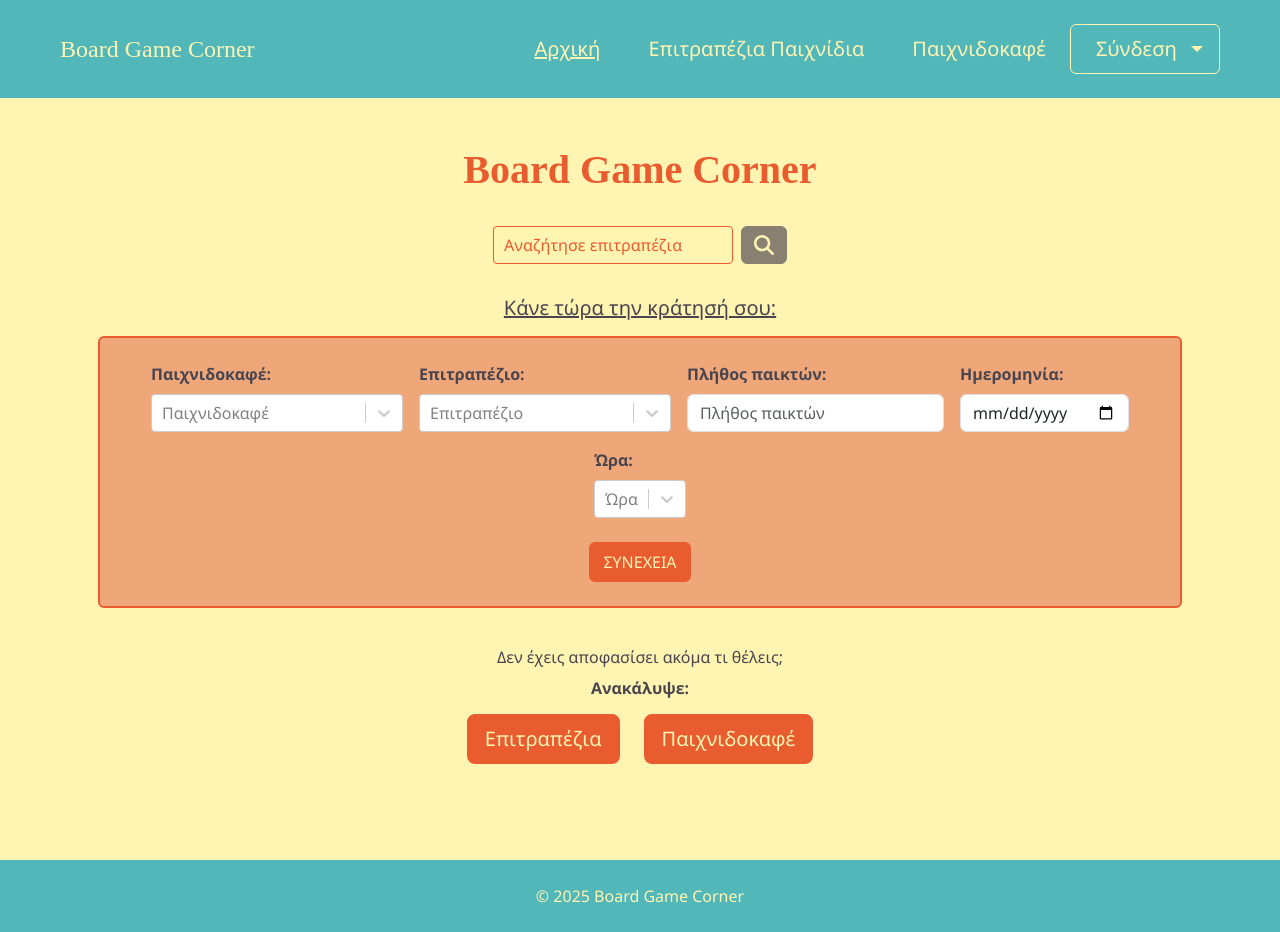
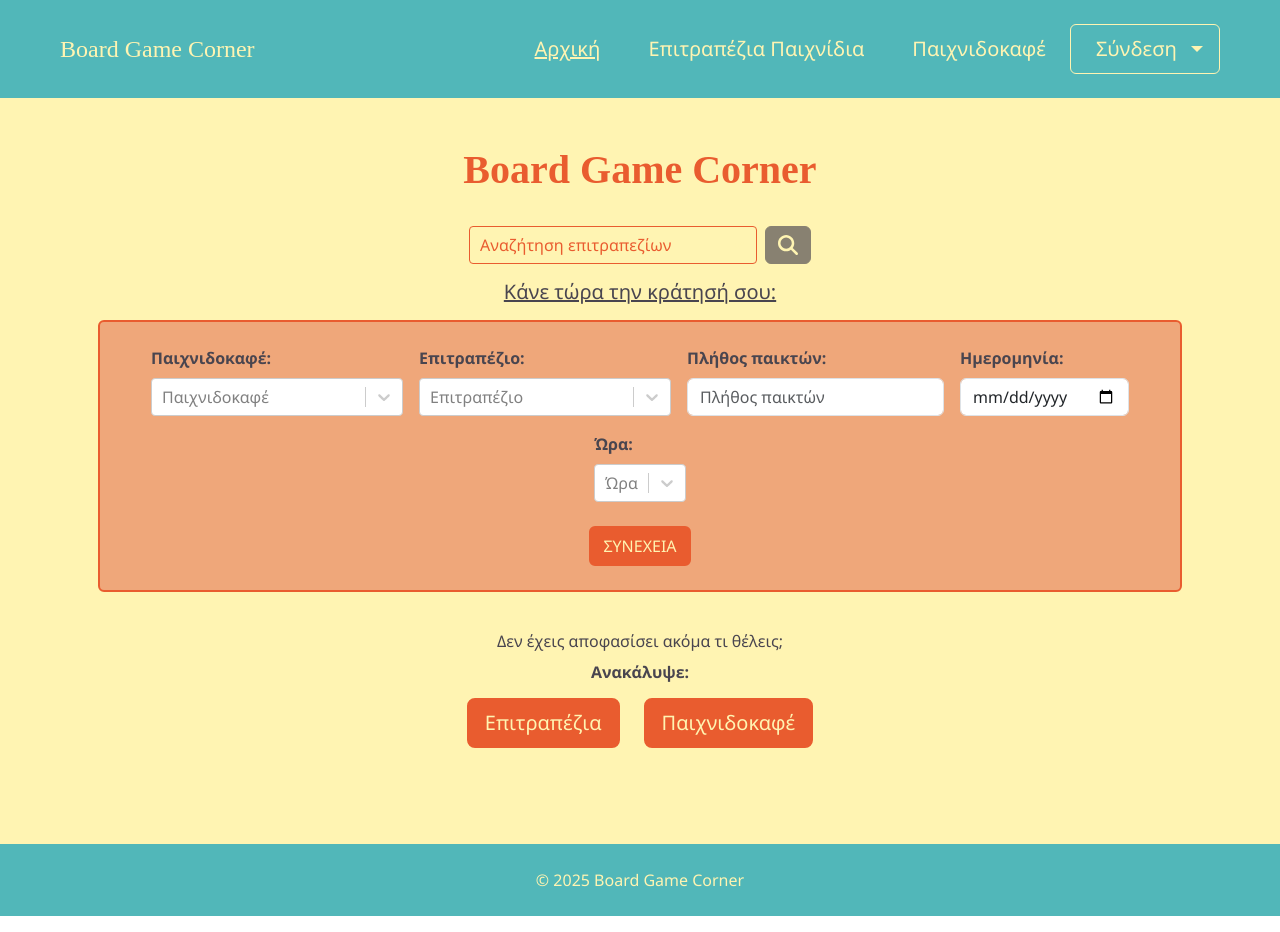
Before and after one commit to stellavl/board-game-corner, a React (Create React App) app in the folder frontend/: page /home in a window 1280 px wide. Built offline with nearby package versions, Linux system fonts and the light colour scheme; the HTML template or start-up script is replaced by a standard one.

Commit message:
make component more generic

```diff
--- a/frontend/src/components/common/BoardGameSelectBar.jsx
+++ b/frontend/src/components/common/BoardGameSelectBar.jsx
@@ -6,7 +6,7 @@ import { FontAwesomeIcon } from '@fortawesome/react-fontawesome';
 import { faSearch } from '@fortawesome/free-solid-svg-icons';
 import { useNavigate } from 'react-router-dom';
 
-const BoardGameSelectBar = () => {
+const BoardGameSelectBar = ({ isSearchButtonVisible = true, onGameSelect }) => {
     const [isHovered, setIsHovered] = useState(false);
     const [selectedGame, setSelectedGame] = useState(null);
     const [searchText, setSearchText] = useState('');
@@ -30,6 +30,9 @@ const BoardGameSelectBar = () => {
 
     const handleGameSelect = (selectedOption) => {
         setSelectedGame(selectedOption);
+        if (onGameSelect) {
+            onGameSelect(selectedOption);
+        }
     };
 
     const handleInputChange = (newValue) => {
@@ -37,10 +40,10 @@ const BoardGameSelectBar = () => {
     };
 
     return (
-        <div className="d-flex justify-content-center mb-3">
+        <div className="d-flex justify-content-center">
             <Select
                 options={searchText.length >= 2 ? boardGameOptions : []}
-                placeholder="Αναζήτησε επιτραπέζια"
+                placeholder="Αναζήτηση επιτραπεζίων"
                 onChange={handleGameSelect}
                 onInputChange={handleInputChange}
                 isSearchable
@@ -48,7 +51,7 @@ const BoardGameSelectBar = () => {
                 styles={{
                     container: (provided) => ({
                         ...provided,
-                        width: '15rem',
+                        width: '18rem',
                     }),
                     control: (provided, state) => ({
                         ...provided,
@@ -92,14 +95,14 @@ const BoardGameSelectBar = () => {
                 }}
                 isDisabled={false}
             />
-            <Button
-                style={{
+            {isSearchButtonVisible ? (
+                <Button style={{
                     backgroundColor: selectedGame
                         ? isHovered
                             ? 'var(--color-soft-yellow)'
                             : 'var(--color-orange)'
                         : 'var(--color-gray-purple)',
-                    border: selectedGame ? '1px solid var(--color-orange)': '1px solid var(--color-gray-purple)',
+                    border: selectedGame ? '1px solid var(--color-orange)' : '1px solid var(--color-gray-purple)',
                     cursor: selectedGame ? 'pointer' : 'not-allowed',
                 }}
                     className="rounded-end ms-2"
@@ -114,6 +117,7 @@ const BoardGameSelectBar = () => {
                         color={selectedGame ? (isHovered ? 'var(--color-orange)' : 'var(--color-soft-yellow)') : 'var(--color-soft-yellow)'}
                     />
                 </Button>
+            ) : null}
         </div>
     );
 };
```
Lines whose indentation alone changed are shown as unchanged.
